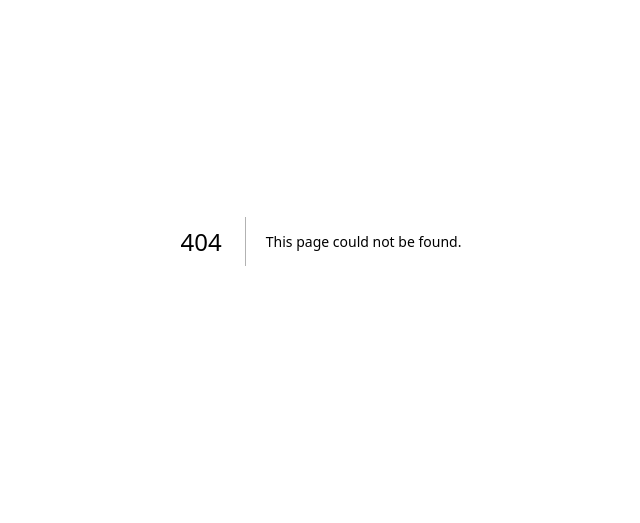
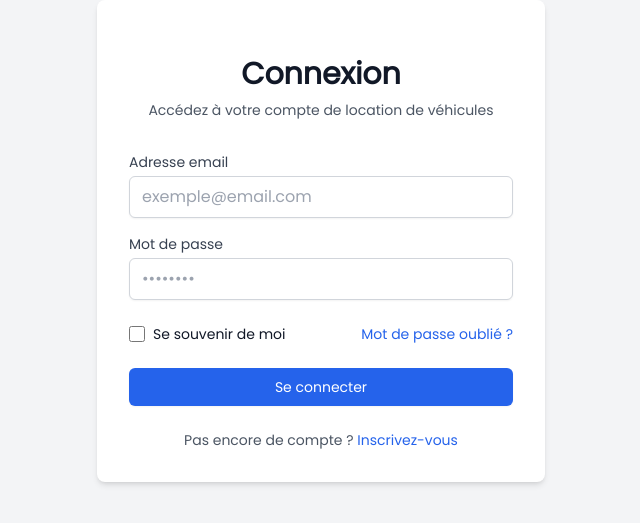
Before and after one commit to AdministrationReseau/easy-rental, a Next.js app: page /signin in a window 1280 px wide. Before the commit this address had no page. Shown: the part 159-682 px from the top of the page, without its empty margins (319-959 px from the left). Built offline with nearby package versions, Linux system fonts and the light colour scheme; what @mui/material-nextjs would draw is missing.

Commit message:
page signin

```diff
--- /dev/null
+++ b/src/app/signin/page.tsx
@@ -0,0 +1,101 @@
+"use client";
+import { useState } from 'react';
+import { useRouter } from 'next/router';
+import Link from 'next/link';
+import AuthLayout from '@/components/AuthLayout';
+
+export default function SignIn() {
+    const router = useRouter();
+    const [formData, setFormData] = useState({
+        email: '',
+        password: '',
+    });
+    const [loading, setLoading] = useState(false);
+
+    const handleSubmit = async (e: React.FormEvent) => {
+        e.preventDefault();
+        setLoading(true);
+        // Ajoutez ici votre logique d'authentification
+        await router.push('/');
+        setLoading(false);
+    };
+
+    return (
+        <AuthLayout
+            title="Connexion"
+            subtitle="Accédez à votre compte de location de véhicules"
+        >
+            <form onSubmit={handleSubmit} className="mt-8 space-y-6">
+                <div className="rounded-md space-y-4">
+                    <div>
+                        <label htmlFor="email" className="block text-sm font-medium text-gray-700">
+                            Adresse email
+                        </label>
+                        <input
+                            id="email"
+                            name="email"
+                            type="email"
+                            required
+                            className="mt-1 block w-full px-3 py-2 border border-gray-300 rounded-md shadow-sm focus:outline-none focus:ring-blue-500 focus:border-blue-500"
+                            placeholder="exemple@email.com"
+                            value={formData.email}
+                            onChange={(e) => setFormData({ ...formData, email: e.target.value })}
+                        />
+                    </div>
+                    <div>
+                        <label htmlFor="password" className="block text-sm font-medium text-gray-700">
+                            Mot de passe
+                        </label>
+                        <input
+                            id="password"
+                            name="password"
+                            type="password"
+                            required
+                            className="mt-1 block w-full px-3 py-2 border border-gray-300 rounded-md shadow-sm focus:outline-none focus:ring-blue-500 focus:border-blue-500"
+                            placeholder="••••••••"
+                            value={formData.password}
+                            onChange={(e) => setFormData({ ...formData, password: e.target.value })}
+                        />
+                    </div>
+                </div>
+
+                <div className="flex items-center justify-between">
+                    <div className="flex items-center">
+                        <input
+                            id="remember-me"
+                            name="remember-me"
+                            type="checkbox"
+                            className="h-4 w-4 text-blue-600 focus:ring-blue-500 border-gray-300 rounded"
+                        />
+                        <label htmlFor="remember-me" className="ml-2 block text-sm text-gray-900">
+                            Se souvenir de moi
+                        </label>
+                    </div>
+
+                    <div className="text-sm">
+                        <Link href="/forgot-password" className="font-medium text-blue-600 hover:text-blue-500">
+                            Mot de passe oublié ?
+                        </Link>
+                    </div>
+                </div>
+
+                <button
+                    type="submit"
+                    disabled={loading}
+                    className="w-full flex justify-center py-2 px-4 border border-transparent rounded-md shadow-sm text-sm font-medium text-white bg-blue-600 hover:bg-blue-700 focus:outline-none focus:ring-2 focus:ring-offset-2 focus:ring-blue-500 disabled:opacity-50"
+                >
+                    {loading ? 'Connexion...' : 'Se connecter'}
+                </button>
+
+                <div className="text-center">
+                    <p className="text-sm text-gray-600">
+                        Pas encore de compte ?{' '}
+                        <Link href="/signup" className="font-medium text-blue-600 hover:text-blue-500">
+                            Inscrivez-vous
+                        </Link>
+                    </p>
+                </div>
+            </form>
+        </AuthLayout>
+    );
+}
```
